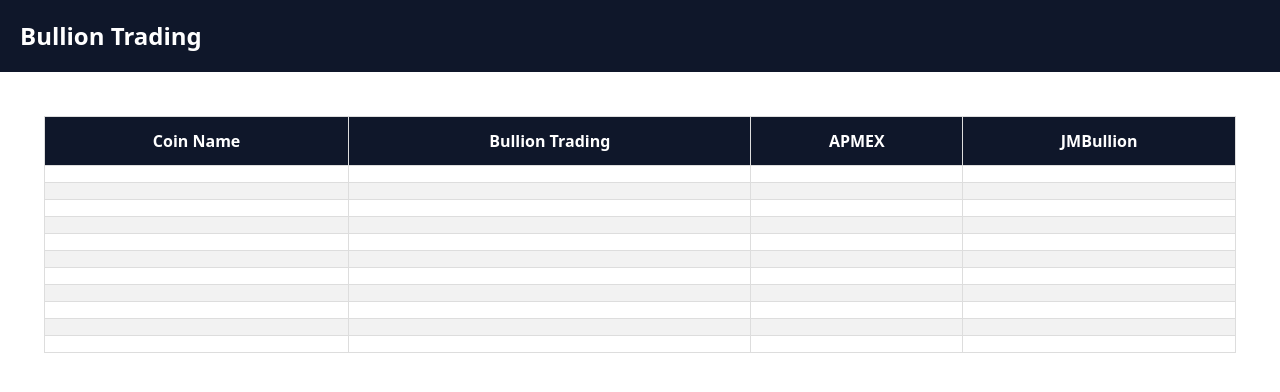
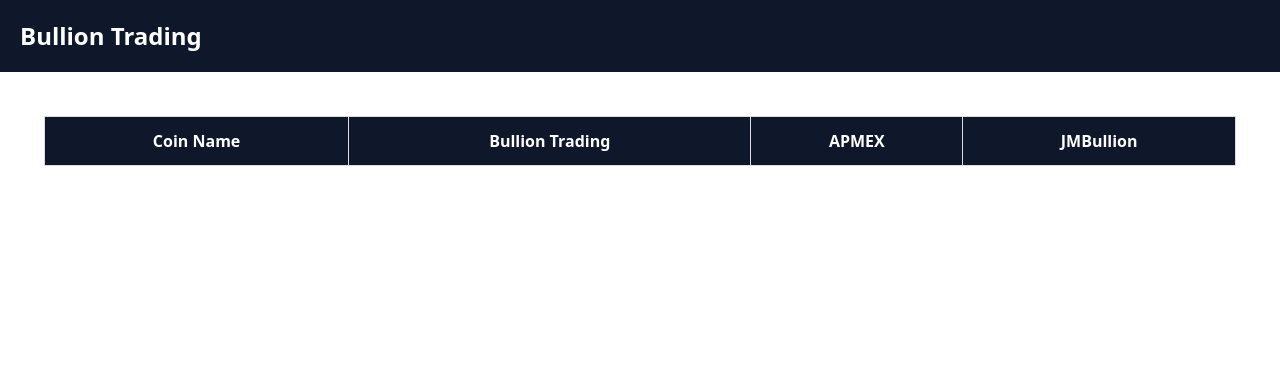
Before and after one commit to Paddy-Nimrod/bullion, a Next.js app: page /coinDetails in a window 1280 px wide. Shown: the top 392 px of the page. Built offline with nearby package versions, Linux system fonts and the light colour scheme.

Commit message:
UI enhancement

```diff
--- a/components/coinDetailsComponent.js
+++ b/components/coinDetailsComponent.js
@@ -13,74 +13,7 @@
               <th>JMBullion</th>
             </tr>
           </thead>
-          <tbody>
-            <tr>
-              <td></td>
-              <td></td>
-              <td></td>
-              <td></td>
-            </tr>
-            <tr>
-              <td></td>
-              <td></td>
-              <td></td>
-              <td></td>
-            </tr>
-            <tr>
-              <td></td>
-              <td></td>
-              <td></td>
-              <td></td>
-            </tr>
-            <tr>
-              <td></td>
-              <td></td>
-              <td></td>
-              <td></td>
-            </tr>
-            <tr>
-              <td></td>
-              <td></td>
-              <td></td>
-              <td></td>
-            </tr>
-            <tr>
-              <td></td>
-              <td></td>
-              <td></td>
-              <td></td>
-            </tr>
-            <tr>
-              <td></td>
-              <td></td>
-              <td></td>
-              <td></td>
-            </tr>
-            <tr>
-              <td></td>
-              <td></td>
-              <td></td>
-              <td></td>
-            </tr>
-            <tr>
-              <td></td>
-              <td></td>
-              <td></td>
-              <td></td>
-            </tr>
-            <tr>
-              <td></td>
-              <td></td>
-              <td></td>
-              <td></td>
-            </tr>
-            <tr>
-              <td></td>
-              <td></td>
-              <td></td>
-              <td></td>
-            </tr>
-          </tbody>
+          <tbody></tbody>
         </table>
       </div>
     </>
```
